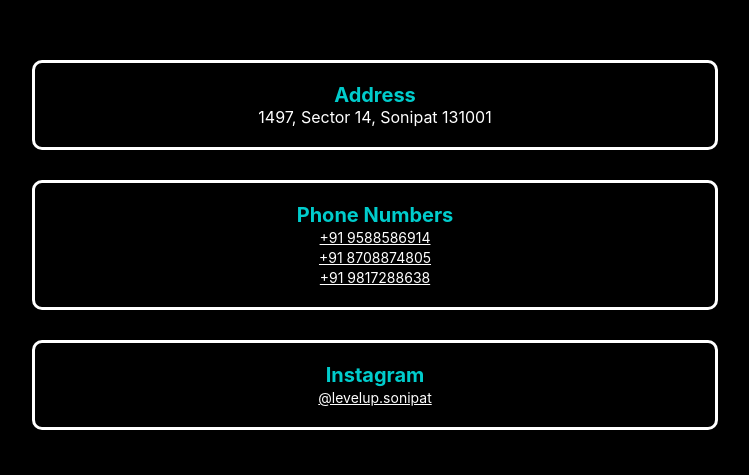
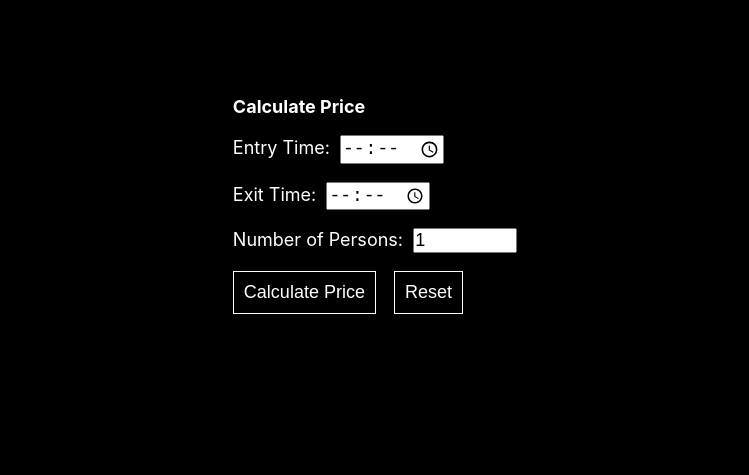
Before and after one commit to mayanknasa/level-up, a React (Create React App) app: page / in a window 1280 px wide. Shown: the part 1845-2320 px from the top of the page, without its empty margins (265-1014 px from the left). Built offline with nearby package versions, Linux system fonts and the light colour scheme.

Commit message:
adding rate calcumator

```diff
--- a/src/App.js
+++ b/src/App.js
@@ -4,6 +4,7 @@ import Footer from './components/Footer/Footer';
 import Homepage from './components/Homepage/Homepage';
 import Contact from './components/Contact/Contact';
 import Services from './components/Services/Services';
+import FeeCalculator from './components/FeeCalculator/FeeCalculator';
 
 
 function App() {
@@ -12,6 +13,7 @@ function App() {
       <Header/>
       <Homepage/>
       <Services/>
+      <FeeCalculator/>
       <Contact/>
     <Footer/>
     </div>
--- /dev/null
+++ b/src/components/FeeCalculator/FeeCalculator.js
@@ -0,0 +1,106 @@
+import React, { useState } from "react";
+import "./feecalculator.css";
+
+const TimeAndPriceCalculator = () => {
+  const [time1, setTime1] = useState("");
+  const [time2, setTime2] = useState("");
+  const [timeDifference, setTimeDifference] = useState(null);
+  const [pricePerMinute, setPricePerMinute] = useState(50 / 30);
+  const [totalPrice, setTotalPrice] = useState(null);
+  const [numberOfPersons, setNumberOfPersons] = useState(1);
+  const [disabled,setDisabled] = useState(false);
+
+  const resetForm =(event)=>{
+    event.preventDefault();
+    setTime1("");
+    setTime2("");
+    setTimeDifference(null);
+    setDisabled(false);
+  }
+  const calculateTimeAndPriceDifference = () => {
+    const parsedTime1 = Date.parse(`01/01/2000 ${time1}`);
+    const parsedTime2 = Date.parse(`01/01/2000 ${time2}`);
+
+    if (
+      !isNaN(parsedTime1) &&
+      !isNaN(parsedTime2) &&
+      time1 < time2
+    ) {
+      const differenceInMillis = Math.abs(parsedTime2 - parsedTime1);
+      const minutes = Math.floor(differenceInMillis / (1000 * 60));
+
+      const calculatedPrice = minutes * pricePerMinute * numberOfPersons;
+
+      setTimeDifference(`${minutes} minutes`);
+      setTotalPrice(` Rs. ${Math.round(calculatedPrice*10)/10}`);
+      setDisabled(true);
+    } else {
+      setTimeDifference(null);
+      setTotalPrice(null);
+      window.alert('Inavlid Entry and Exit Time !')
+    }
+  };
+
+  return (
+    <div id="feeCalculator">
+      <h3>Calculate Price</h3>
+      <form>
+        <label>
+          Entry Time: &nbsp;
+          <input
+            type="time"
+            value={time1}
+            onChange={(e) => setTime1(e.target.value)}
+            required
+          />
+        </label>
+
+        <label>
+          Exit Time: &nbsp;
+          <input
+            type="time"
+            value={time2}
+            onChange={(e) => setTime2(e.target.value)}
+            required
+          />
+        </label>
+
+        <label>
+          Number of Persons: &nbsp;
+          <input
+            type="number"
+            value={numberOfPersons}
+            onChange={(e) => setNumberOfPersons(e.target.value)}
+            min="1" max="50"
+            required
+            id="noOfPersons"
+            disabled={disabled}
+          />
+        </label>
+      <div className="btns">
+        <button onClick={calculateTimeAndPriceDifference} disabled={disabled}>
+          Calculate Price
+        </button>
+        <button onClick={resetForm}>
+          Reset
+        </button></div>
+      </form>
+      {timeDifference !== null && totalPrice !== null && (
+        <div className="result">
+          <div>
+            <p className="result-title">Time of Play:</p>
+            <p className="result-op">{timeDifference}</p>
+          </div>
+          <div>
+            <p className="result-title">
+              Total Price for {numberOfPersons} persons:
+            </p>
+            <p className="result-op">{totalPrice}</p>
+          </div>
+        </div>
+      )}
+    </div>
+  );
+};
+
+export default TimeAndPriceCalculator;
--- /dev/null
+++ b/src/components/FeeCalculator/feecalculator.css
@@ -0,0 +1,73 @@
+#feeCalculator{
+    height: 100vh;
+    display: flex;
+    justify-content: center;
+    align-items: start;
+    flex-direction: column;
+    color: #fff;
+    gap: 1rem;
+    width: max-content;
+    margin: 0 auto;
+}
+
+#feeCalculator form{
+    display: flex;
+    justify-content: center;
+    align-items: start;
+    flex-direction: column;
+    gap: 1rem;
+}
+
+#feeCalculator input{
+    width: 100px;
+    font-size: 18px;
+}
+
+#feeCalculator button{
+    background-color: transparent;
+    color: #fff;
+    padding: 10px;
+    border: 1px solid #fff;
+    cursor: pointer;
+}
+#feeCalculator .btns{
+    display: flex;
+    justify-content: center;
+    gap: 1rem;
+}
+
+#feeCalculator button:hover:not(:disabled){
+    background-color: #fff;
+    color: #000;
+}
+
+#feeCalculator button:disabled{
+    color: #ccc;
+    border-color: #ccc;
+}
+
+.result{
+    display: flex;
+    flex-direction: column;
+    padding: 20px;
+    border: 1px solid #fff;
+    gap: 0.5rem;
+    width: -webkit-fill-available;
+}
+
+.result-title{
+    color: rgba(0,255,255,0.8);
+}
+
+.result-op{
+    font-weight: 500;
+}
+
+@media  (max-width:767px) {
+    #feeCalculator{
+        width: 80%;
+    }
+    #feeCalculator button{
+        padding: 8px;
+    }
+}
--- a/src/components/Header/Header.js
+++ b/src/components/Header/Header.js
@@ -11,9 +11,10 @@ function Header() {
       <div className="header-items">
         <a href="#main">
         <img src={logo} alt="Logo"/></a>
-        <ul class="menu" id="menu">
+        <ul className="menu" id="menu">
           <li><a href="#main">Home</a></li>
-          <li><a href="#services">Services</a></li>
+          {/* <li><a href="#services">Services</a></li> */}
+          <li><a href="#feeCalculator">Calculate Price</a></li>
           <li><a href="#contact">Contact Us</a></li>
         </ul>
         </div>
--- a/src/components/Homepage/Homepage.js
+++ b/src/components/Homepage/Homepage.js
@@ -4,7 +4,7 @@ import React from "react";
 function Homepage() {
   return (
     <div className="homepage-content" id='main'>
-      <h1 contenteditable spellcheck="false">LEVEL UP GAMING<br/>Sonipat</h1>
+      <h1 spellCheck="false">LEVEL UP GAMING<br/>Sonipat</h1>
       <div className="slogan">
         Best Gaming Experience in Sonipat!
       </div>
```
